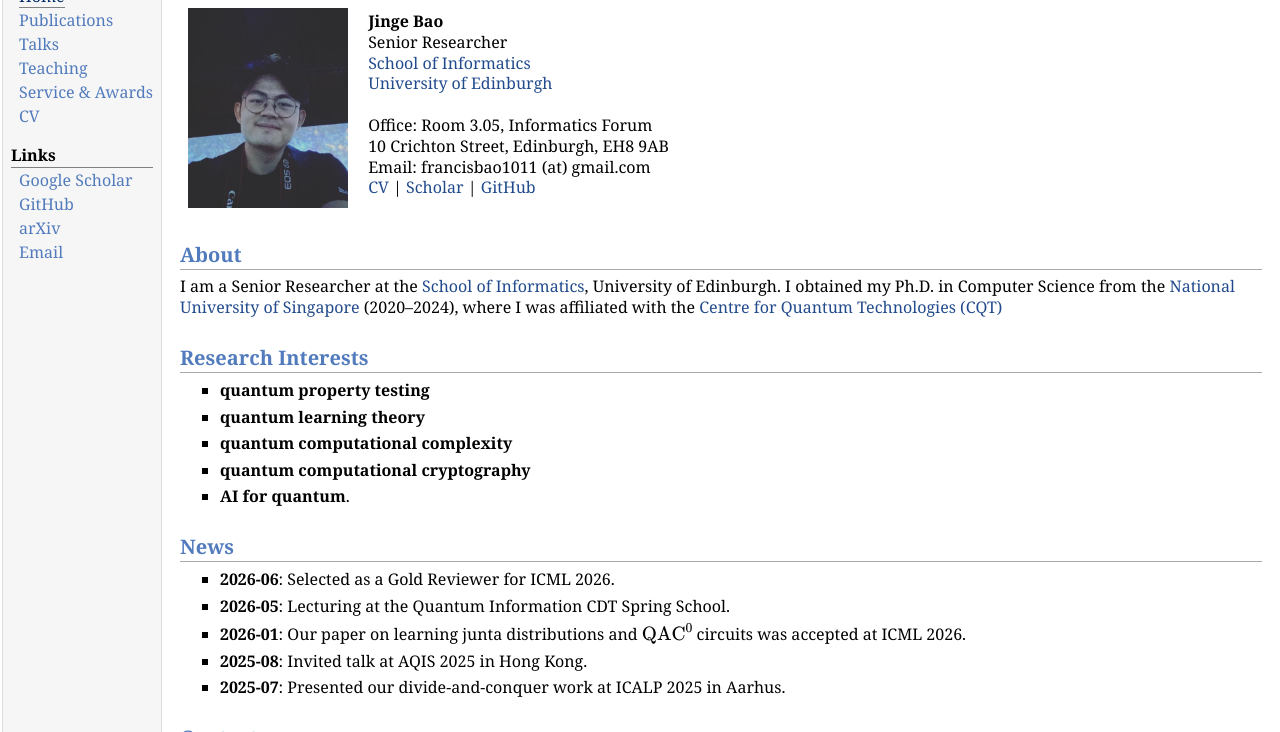
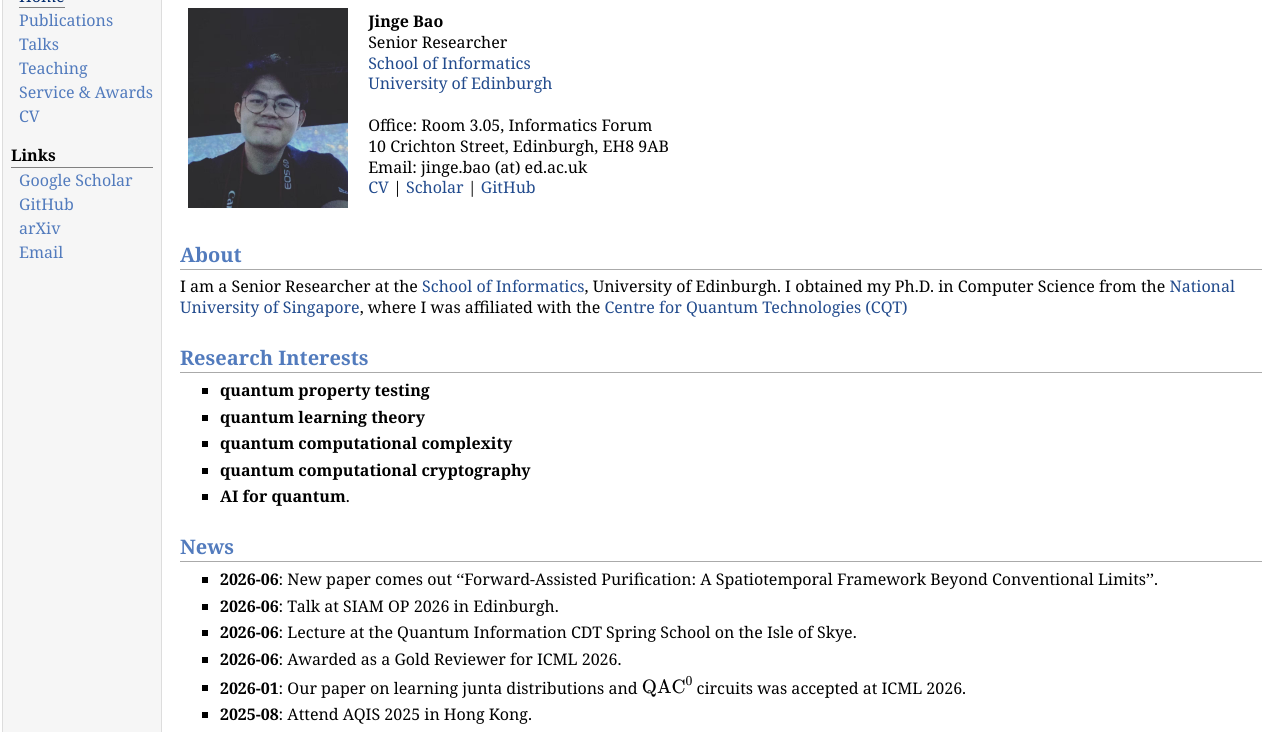
Before and after one commit to jinge-bao/jinge-bao.github.io, a plain HTML site: page index.html in a window 1280 px wide. Shown: the part 68-800 px from the top of the page. Drawn offline with nearby package versions, Linux system fonts and the light colour scheme.

Commit message:
Rebuild HTML after web edits to index/service/teaching
Co-Authored-By: Claude Opus 4.8 <noreply@anthropic.com>

```diff
--- a/index.html
+++ b/index.html
@@ -50,13 +50,13 @@ Senior Researcher <br />
 <a href="https://www.ed.ac.uk/" target="blank">University of Edinburgh</a> <br /><br />
 Office: Room 3.05, Informatics Forum <br />
 10 Crichton Street, Edinburgh, EH8 9AB <br />
-Email: francisbao1011 (at) gmail.com <br />
+Email: jinge.bao (at) ed.ac.uk <br />
 <a href="cv.html" target="blank">CV</a> | <a href="https://scholar.google.com/citations?user=U1TGq_gAAAAJ" target="blank">Scholar</a> | <a href="https://github.com/jinge-bao" target="blank">GitHub</a>
 </p>
 </td></tr></table>
 <h2>About</h2>
 <p>I am a Senior Researcher at the <a href="https://www.ed.ac.uk/informatics" target="blank">School of Informatics</a>, University of Edinburgh. I obtained my Ph.D. in Computer Science from the
-<a href="https://www.nus.edu.sg/" target="blank">National University of Singapore</a> (2020&ndash;2024), where I was affiliated with the <a href="https://www.quantumlah.org/" target="blank">Centre for Quantum Technologies (CQT)</a>
+<a href="https://www.nus.edu.sg/" target="blank">National University of Singapore</a>, where I was affiliated with the <a href="https://www.quantumlah.org/" target="blank">Centre for Quantum Technologies (CQT)</a>
 </p>
 <h2>Research Interests</h2>
 <ul>
@@ -78,19 +78,25 @@ Email: francisbao1011 (at) gmail.com <br />
 </ul>
 <h2>News</h2>
 <ul>
-<li><p><b>2026-06</b>: Selected as a Gold Reviewer for ICML 2026.
+<li><p><b>2026-06</b>: New paper comes out &lsquo;&lsquo;Forward-Assisted Purification: A Spatiotemporal Framework Beyond Conventional Limits&rsquo;&rsquo;.
 </p>
 </li>
-<li><p><b>2026-05</b>: Lecturing at the Quantum Information CDT Spring School.
+<li><p><b>2026-06</b>: Talk at SIAM OP 2026 in Edinburgh.
+</p>
+</li>
+<li><p><b>2026-06</b>: Lecture at the Quantum Information CDT Spring School on the Isle of Skye.
+</p>
+</li>
+<li><p><b>2026-06</b>: Awarded as a Gold Reviewer for ICML 2026.
 </p>
 </li>
 <li><p><b>2026-01</b>: Our paper on learning junta distributions and \(\mathrm{QAC}^0\) circuits was accepted at ICML 2026.
 </p>
 </li>
-<li><p><b>2025-08</b>: Invited talk at AQIS 2025 in Hong Kong.
+<li><p><b>2025-08</b>: Attend AQIS 2025 in Hong Kong.
 </p>
 </li>
-<li><p><b>2025-07</b>: Presented our divide-and-conquer work at ICALP 2025 in Aarhus.
+<li><p><b>2025-07</b>: Attend ICALP 2025 in Aarhus.
 </p>
 </li>
 </ul>
@@ -98,7 +104,7 @@ Email: francisbao1011 (at) gmail.com <br />
 <p>Room 3.05, Informatics Forum, 10 Crichton Street <br />
 School of Informatics, University of Edinburgh <br />
 Edinburgh, EH8 9AB, United Kingdom <br />
-Email: francisbao1011 (at) gmail.com
+Email: jinge.bao (at) ed.ac.uk /jingebao1011 (at) gmail.com
 </p>
 </td>
 </tr>
```
Also changed, not shown: service.html (+4 -1 lines), teaching.html (+1 -1 lines).
